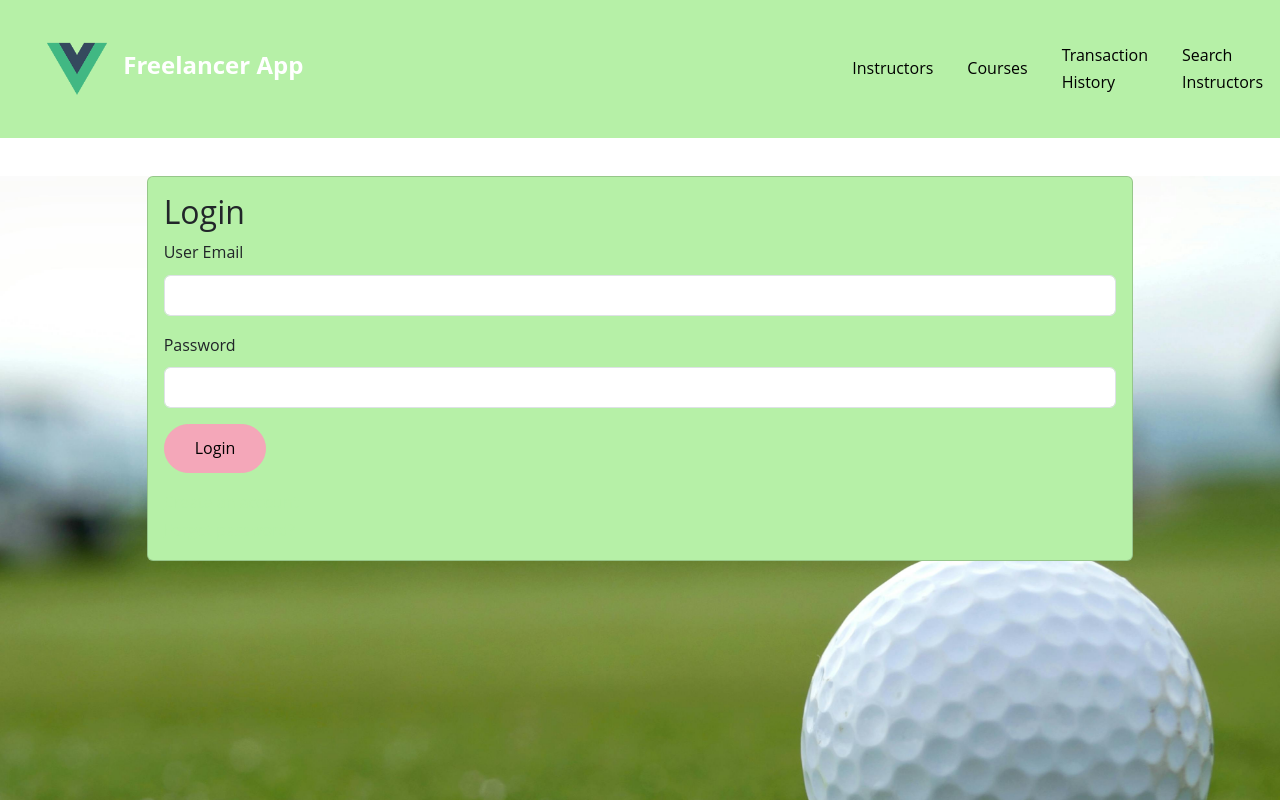
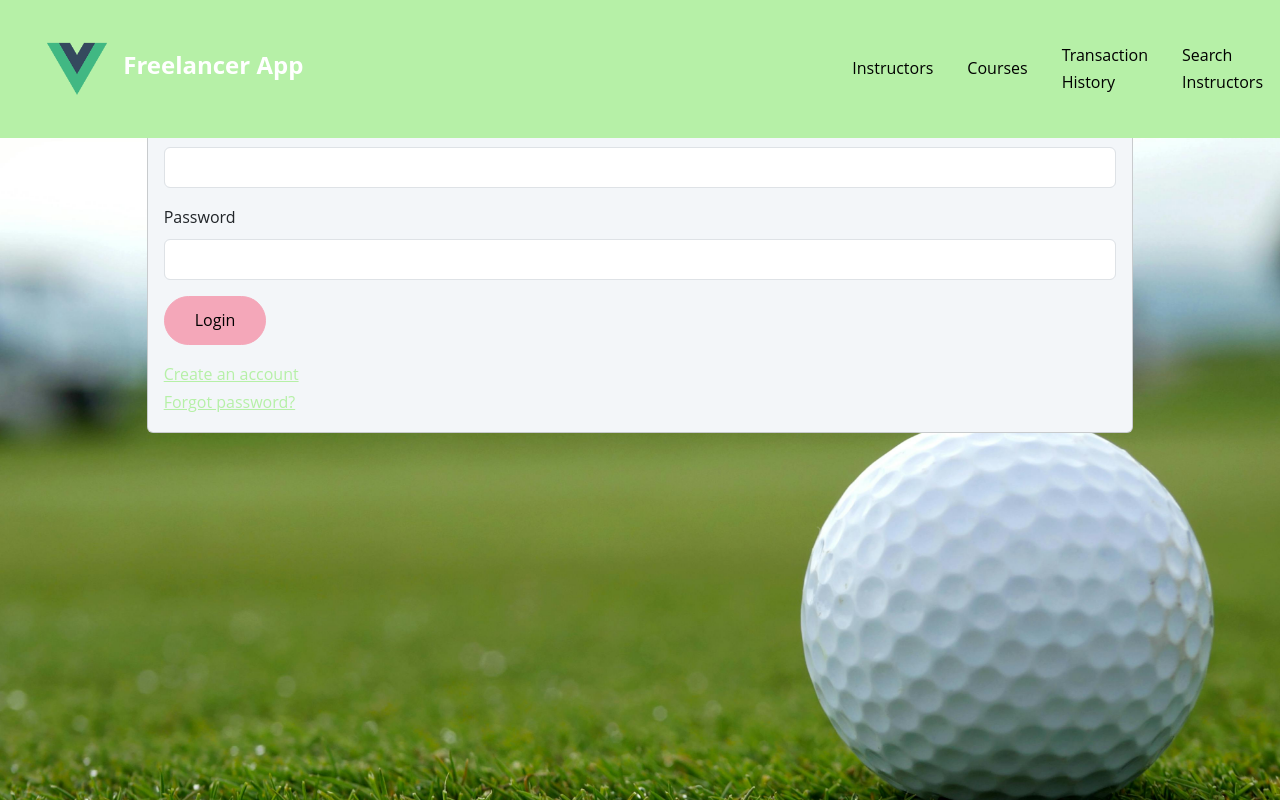
Before and after one commit to kuanhc96/freelance-login-frontend, a Vue app: page /login in a window 1280 px wide. Shown: the top 800 px of the page. Built offline with nearby package versions, Linux system fonts and the light colour scheme.

Commit message:
remove CSS styling

```diff
--- a/src/App.vue
+++ b/src/App.vue
@@ -16,24 +16,4 @@ export default {
 </script>
 
 <style>
-@import url("https://fonts.googleapis.com/css2?family=Roboto:wght@400;700&display=swap");
-* {
-  box-sizing: border-box;
-}
-
-html {
-  font-family: "Roboto", sans-serif;
-}
-
-body {
-  margin: 0;
-  padding-top:8rem;
-}
-
-/* #app {
-  font-family: Avenir, Helvetica, Arial, sans-serif;
-  text-align: center;
-  color: #2c3e50;
-  margin-top: 60px;
-} */
 </style>
--- a/src/components/login/CreateAccountForm.vue
+++ b/src/components/login/CreateAccountForm.vue
@@ -86,86 +86,6 @@
 </template>
 
 <style scoped>
-.btn-secondary {
-  background-color: #e677d3
-}
-
-/* section {
-  margin: 2rem auto;
-  max-width: 30rem;
-  border-radius: 12px;
-  box-shadow: 0 2px 8px rgba(0, 0, 0, 0.26);
-  padding: 1rem;
-  background-color: #b6f0a7; /* Sage Green
-}
-
-.form-control {
-  margin: 0.5rem 0;
-}
-
-label {
-  font-weight: bold;
-  display: block;
-  margin-bottom: 0.5rem;
-}
-
-input[type='checkbox'] + label {
-  font-weight: normal;
-  display: inline;
-  margin: 0 0 0 0.5rem;
-}
-
-input[type='radio'] + label {
-  font-weight: normal;
-  display: inline;
-  margin: 0 0 0 0.5rem;
-}
-
-input,
-textarea {
-  display: block;
-  width: 100%;
-  border: 1px solid #ccc;
-  font: inherit;
-}
-
-input:focus,
-textarea:focus {
-  background-color: #f0e6fd;
-  outline: none;
-  border-color: #3d008d;
-}
-
-input[type='checkbox'] {
-  display: inline;
-  width: auto;
-  border: none;
-}
-
-input[type='radio'] {
-  display: inline;
-  width: auto;
-  border: none;
-}
-
-input[type='checkbox']:focus {
-  outline: #3d008d solid 1px;
-}
-
-h3 {
-  margin: 0.5rem 0;
-  font-size: 1rem;
-}
-
-.invalid label {
-  color: red;
-}
-
-.invalid input,
-.invalid textarea {
-  border: 1px solid red;
-} */
-
 </style>
 
 <script>
--- a/src/components/login/ForgetPasswordForm.vue
+++ b/src/components/login/ForgetPasswordForm.vue
@@ -28,94 +28,4 @@ export default {
 </script>
 
 <style scoped>
-.btn-secondary {
-  background-color: #e677d3
-}
-
-
-/* section {
-  margin: 2rem auto;
-  max-width: 30rem;
-  border-radius: 12px;
-  box-shadow: 0 2px 8px rgba(0, 0, 0, 0.26);
-  padding: 1rem;
-  background-color: #b6f0a7; /* Sage Green
-}
-
-button {
-  background-color: #F4A7B9; /* Lemonade Pink
-  border: none;
-  padding: 10px 20px;
-  border-radius: 5px;
-  color: white;
-  cursor: pointer;
-}
-
-.form-control {
-  margin: 0.5rem 0;
-}
-
-label {
-  font-weight: bold;
-  display: block;
-  margin-bottom: 0.5rem;
-}
-
-input[type='checkbox'] + label {
-  font-weight: normal;
-  display: inline;
-  margin: 0 0 0 0.5rem;
-}
-
-input[type='radio'] + label {
-  font-weight: normal;
-  display: inline;
-  margin: 0 0 0 0.5rem;
-}
-
-input,
-textarea {
-  display: block;
-  width: 100%;
-  border: 1px solid #ccc;
-  font: inherit;
-}
-
-input:focus,
-textarea:focus {
-  background-color: #f0e6fd;
-  outline: none;
-  border-color: #3d008d;
-}
-
-input[type='checkbox'] {
-  display: inline;
-  width: auto;
-  border: none;
-}
-
-input[type='radio'] {
-  display: inline;
-  width: auto;
-  border: none;
-}
-
-input[type='checkbox']:focus {
-  outline: #3d008d solid 1px;
-}
-
-h3 {
-  margin: 0.5rem 0;
-  font-size: 1rem;
-}
-
-.invalid label {
-  color: red;
-}
-
-.invalid input,
-.invalid textarea {
-  border: 1px solid red;
-} */
-
 </style>
--- a/src/components/login/LoginForm.vue
+++ b/src/components/login/LoginForm.vue
@@ -47,6 +47,7 @@ export default {
       })
       .then(response => {
         if (response.ok) {
+          this.$store.dispatch('login') // TODO: call dispatch to save login info in store
           this.$router.push('/')
         } else {
           console.log(response);
@@ -59,93 +60,5 @@ export default {
 </script>
 
 
-<style scoped>
-.btn-secondary {
-  background-color:#F4A7B9 !important;
-}
-/* section {
-  margin: 2rem auto;
-  max-width: 30rem;
-  border-radius: 12px;
-  box-shadow: 0 2px 8px rgba(0, 0, 0, 0.26);
-  padding: 1rem;
-  background-color: #b6f0a7;  // Sage Green
-} */
-
-/* button {
-  background-color: #F4A7B9; /* Lemonade Pink
-  border: none;
-  padding: 10px 20px;
-  border-radius: 5px;
-  color: white;
-  cursor: pointer;
-} */
-
-/* .form-control {
-  margin: 0.5rem 0;
-}
-
-label {
-  font-weight: bold;
-  display: block;
-  margin-bottom: 0.5rem;
-}
-
-input[type='checkbox'] + label {
-  font-weight: normal;
-  display: inline;
-  margin: 0 0 0 0.5rem;
-}
-
-input[type='radio'] + label {
-  font-weight: normal;
-  display: inline;
-  margin: 0 0 0 0.5rem;
-}
-
-input,
-textarea {
-  display: block;
-  width: 100%;
-  border: 1px solid #ccc;
-  font: inherit;
-}
-
-input:focus,
-textarea:focus {
-  background-color: #f0e6fd;
-  outline: none;
-  border-color: #3d008d;
-}
-
-input[type='checkbox'] {
-  display: inline;
-  width: auto;
-  border: none;
-}
-
-input[type='radio'] {
-  display: inline;
-  width: auto;
-  border: none;
-}
-
-input[type='checkbox']:focus {
-  outline: #3d008d solid 1px;
-}
-
-h3 {
-  margin: 0.5rem 0;
-  font-size: 1rem;
-}
-
-.invalid label {
-  color: red;
-}
-
-.invalid input,
-.invalid textarea {
-  border: 1px solid red;
-} */
-
+<style lang="scss" scoped>
 </style>
--- a/src/components/login/ResetPasswordForm.vue
+++ b/src/components/login/ResetPasswordForm.vue
@@ -31,16 +31,4 @@ export default {
 </script>
 
 <style scoped>
-.btn-secondary {
-  background-color: #e677d3
-}
-
-/* section {
-  margin: 2rem auto;
-  max-width: 30rem;
-  border-radius: 12px;
-  box-shadow: 0 2px 8px rgba(0, 0, 0, 0.26);
-  padding: 1rem;
-} */
-
 </style>
--- a/src/components/ui/BaseCard.vue
+++ b/src/components/ui/BaseCard.vue
@@ -1,6 +1,6 @@
 <template>
   <div class="d-flex justify-content-center m-5">
-    <div class="card base-card bg-primary col-md-10">
+    <div class="card base-card bg-light col-md-10">
       <div class="card-body">
         <h2 class="card-title">{{cardTitle}}</h2>
         <slot></slot>
@@ -19,23 +19,5 @@ export default {
 </script>
 
 
-<style scoped>
-.bg-primary {
-  background-color: #b6f0a7 !important;
-}
-/* div {
-  margin: 2rem auto;
-  max-width: 30rem;
-  border-radius: 12px;
-  box-shadow: 0 2px 8px rgba(0, 0, 0, 0.26);
-  padding: 1rem;
-} */
-
-/* .base-card {
-  border-radius: 10px;
-  box-shadow: 0 4px 6px rgba(0, 0, 0, 0.1);
-  background-color: #b6f0a7; // sage green
-  padding: 20px;
-} */
-
+<style lang="scss" scoped>
 </style>
--- a/src/components/ui/BaseContainer.vue
+++ b/src/components/ui/BaseContainer.vue
@@ -12,16 +12,4 @@ export default {
 </script>
 
 <style scoped>
-div {
-  max-width: 20rem;
-  max-height: auto;
-  margin: 2rem auto;
-  box-shadow: 0 2px 8px rgba(0, 0, 0, 0.26);
-  padding: 1rem;
-  background-color: #F4A7B9; /* Lemonade Pink */
-}
-
-h2 {
-  text-align: center;
-}
 </style>
--- a/src/components/ui/BaseSummary.vue
+++ b/src/components/ui/BaseSummary.vue
@@ -18,18 +18,4 @@ export default {
 </script>
 
 <style scoped>
-/* div {
-  margin: 1rem auto;
-  max-width: 90%;
-  border-radius: 12px;
-  box-shadow: 0 2px 8px rgba(0, 0, 0, 0.26);
-  padding: 1rem;
-} */
-
-.base-summary {
-  /* border-radius: 10px;
-  box-shadow: 0 4px 6px rgba(0, 0, 0, 0.1); */
-  background-color: azure;
-  /* padding: 20px; */
-}
 </style>
```
Also changed, not shown: src/components/ui/BaseBadge.vue (+0 -25 lines), src/components/ui/BaseButton.vue (+0 -41 lines), src/pages/instructors/InstructorList.vue (+0 -11 lines).
